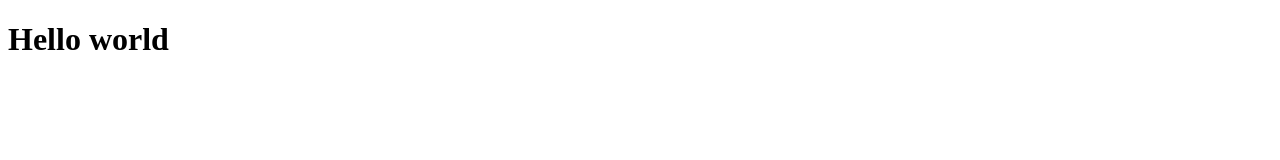
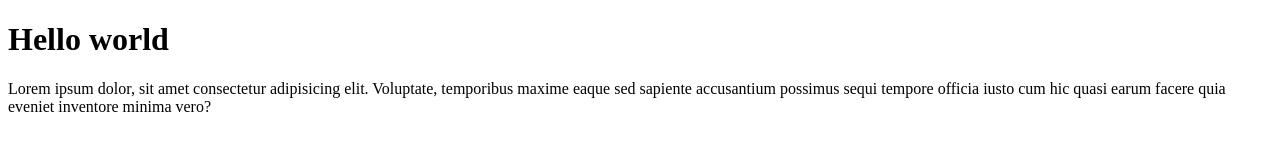
Before and after one commit to pri4350/demo, a plain HTML site: page index.html in a window 1280 px wide. Drawn offline with Linux system fonts and the light colour scheme.

Commit message:
messages

```diff
--- a/index.html
+++ b/index.html
@@ -7,5 +7,7 @@
 </head>
 <body>
    <h1>Hello world</h1>
+   <p>Lorem ipsum dolor, sit amet consectetur adipisicing elit. Voluptate, temporibus maxime eaque sed sapiente accusantium possimus sequi tempore officia iusto cum
+    hic quasi earum facere quia eveniet inventore minima vero?</p>
 </body>
 </html>
```
